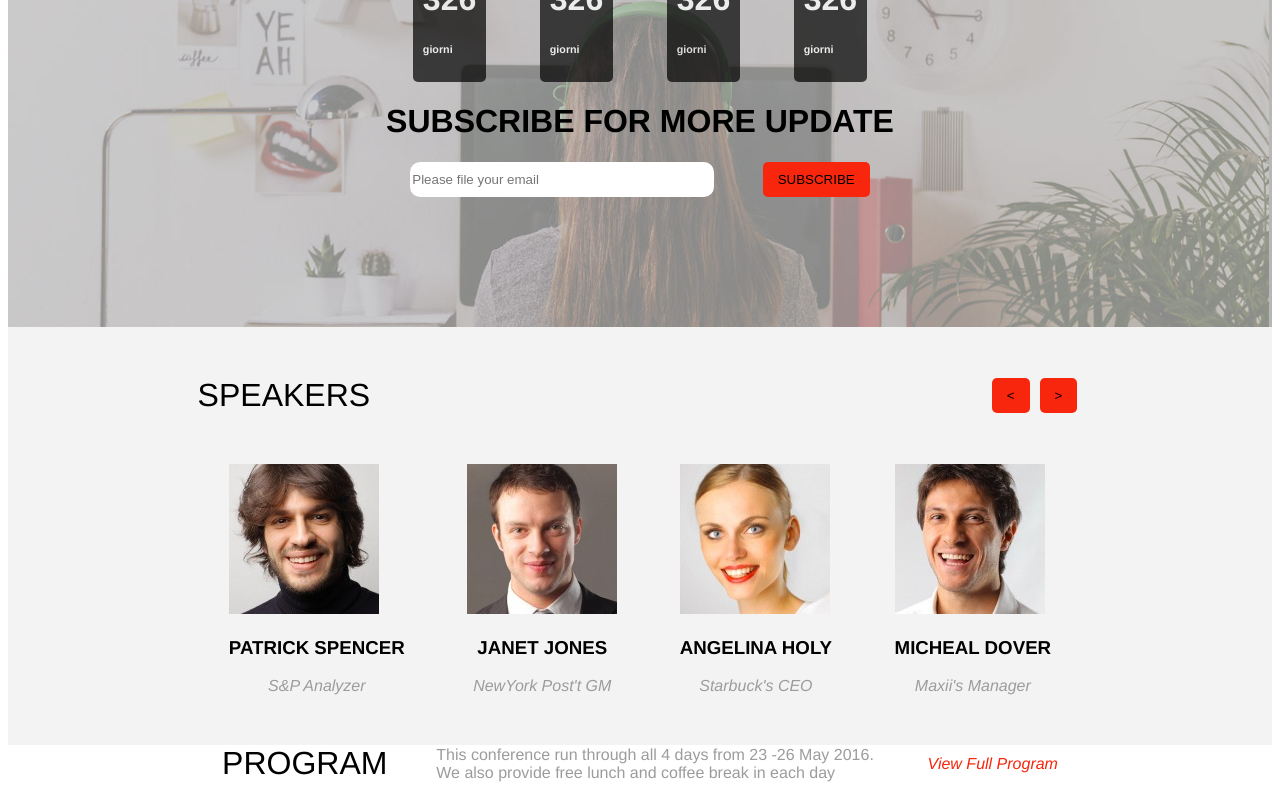
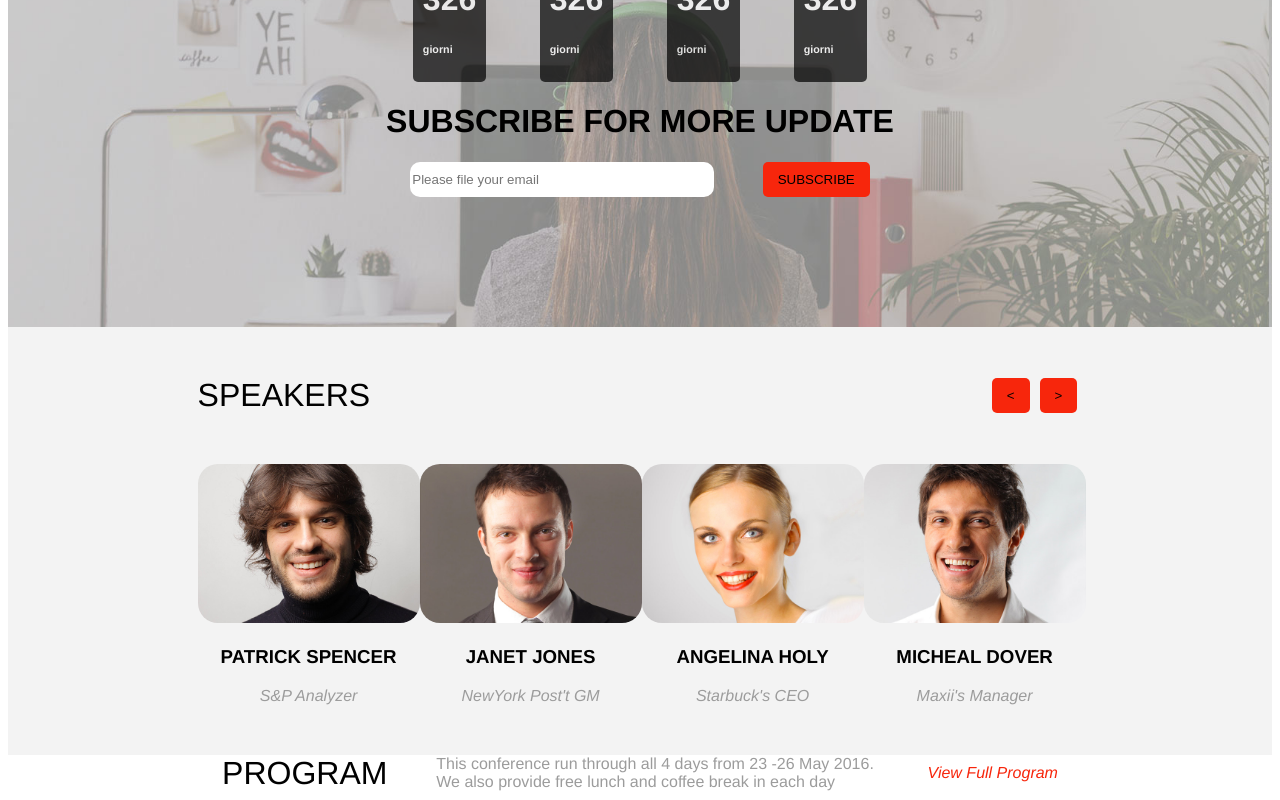
Before and after one commit to AndreaPanzeriDev/proj-html-vuejs, a Vue app: page / in a window 1280 px wide. Shown: the part 1026-1826 px from the top of the page. Built offline with nearby package versions, Linux system fonts and the light colour scheme.

Commit message:
img dimension

```diff
--- a/src/App.vue
+++ b/src/App.vue
@@ -23,14 +23,14 @@ export default {
         {icon: 'fa-solid fa-question', title: 'WHY US', phrase:'Lorem ipsum dolor sit amet consectetur adipisicing elit. Veniam perspiciatis, dolorum distinctio id facere nam maiores'},
       ],
       speakers: [
-        {person: 'speaker-1-150x150.jpg', name: 'PATRICK SPENCER', job: 'S&P Analyzer'},
-        {person: 'speaker-2-150x150.jpg', name: 'JANET JONES', job: "NewYork Post't GM"},
-        {person: 'speaker-3-150x150.jpg', name: 'ANGELINA HOLY', job: "Starbuck's CEO"},
-        {person: 'speaker-4-150x150.jpg', name: 'MICHEAL DOVER', job: "Maxii's Manager"},
-        {person: 'speaker-5-150x150.jpg', name: 'ANGELINA HOLY', job: 'S&P Analyzer'},
-        {person: 'speaker-6-150x150.jpg', name: 'PATRICK SPENCER', job: 'S&P Analyzer'},
-        {person: 'speaker-7-150x150.jpg', name: 'PATRICK SPENCER', job: 'S&P Analyzer'},
-        {person: 'speaker-8-150x150.jpg', name: 'MARGARET SMITH', job: 'S&P Analyzer'},
+        {person: 'speaker-1.jpg', name: 'PATRICK SPENCER', job: 'S&P Analyzer'},
+        {person: 'speaker-2.jpg', name: 'JANET JONES', job: "NewYork Post't GM"},
+        {person: 'speaker-3.jpg', name: 'ANGELINA HOLY', job: "Starbuck's CEO"},
+        {person: 'speaker-4.jpg', name: 'MICHEAL DOVER', job: "Maxii's Manager"},
+        {person: 'speaker-5.jpg', name: 'ANGELINA HOLY', job: 'S&P Analyzer'},
+        {person: 'speaker-6.jpg', name: 'PATRICK SPENCER', job: 'S&P Analyzer'},
+        {person: 'speaker-7.jpg', name: 'PATRICK SPENCER', job: 'S&P Analyzer'},
+        {person: 'speaker-8.jpg', name: 'MARGARET SMITH', job: 'S&P Analyzer'},
       ],
 
     }
--- a/src/components/speaker/speakerComp.vue
+++ b/src/components/speaker/speakerComp.vue
@@ -74,5 +74,13 @@ export default {
   font-size: 30px;
 }
 
+img{
+  width: 222px;
+  border-radius: 20px;
+  position: relative;
+}
+
+
+
 
 </style>
```
